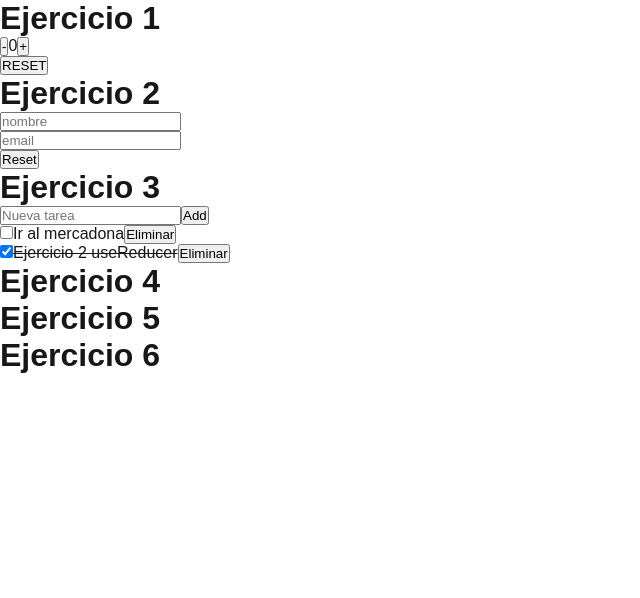
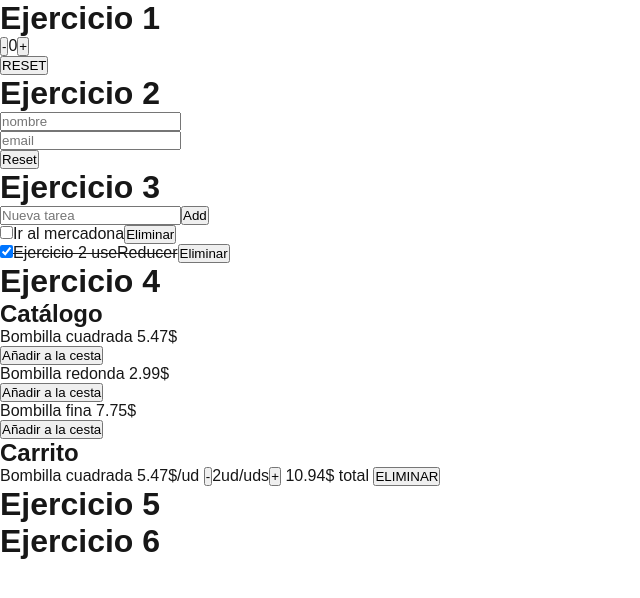
Before and after one commit to julia85310/b_usereducer, a Next.js app: page / in a window 1280 px wide. Shown: the top 598 px of the page, without its empty margins (0-640 px from the left). Built offline with nearby package versions, Linux system fonts and the light colour scheme.

Commit message:
ej 4 done

```diff
--- /dev/null
+++ b/src/app/Cart.js
@@ -0,0 +1,96 @@
+import {useReducer} from "react";
+
+const products = [
+    {
+        id: 1,
+        name: 'Bombilla cuadrada',
+        price: 5.47
+    },
+    {
+        id: 2,
+        name: 'Bombilla redonda',
+        price: 2.99
+    },
+    {
+        id: 3,
+        name: 'Bombilla fina',
+        price: 7.75
+    }
+]
+export default function Cart(){
+    const initialValue = [{
+        id: 1,
+        name: 'Bombilla cuadrada',
+        price: 5.47,
+        quantity: 2
+    }]
+    const [cart, dispatch] = useReducer(cartReducer, initialValue);
+
+    function cartReducer(state, action){
+        switch(action.type){
+            case('handleAdd'):{
+                let existe = false;
+                const newCart = state.map((product) => {
+                    if(product.id == action.product.id){
+                        existe = true;
+                        return {...product, quantity:product.quantity+1}
+                    }else{
+                        return product;
+                    }
+                })
+                if(existe){
+                    return newCart;
+                }else{
+
+                    return [...state, {...action.product, quantity:1}]
+                }
+            }
+            case('handleRemove'):{
+                let desaparece = false;
+                let newCart = state.map((product) => {
+                    if(product.id == action.productId){
+                        if(product.quantity == 1){
+                            desaparece = true
+                        }
+                        return {...product, quantity:product.quantity-1}
+                    }else{
+                        return product;
+                    }
+                })
+                if(desaparece){
+                    newCart = state.filter((product) => product.id != action.productId);
+                }
+                return newCart;
+            }
+            case('handleDelete'):{
+                const newCart = state.filter((product) => product.id != action.productId);
+                return newCart;
+            }
+        }
+    }
+
+    return <div>
+        <h2>Catálogo</h2>
+        <ol>
+            {products.map((product) =>
+            <li key={product.id}>
+                <p>{product.name}{'    '}{product.price}$</p>
+                <button onClick={() => dispatch({type:'handleAdd', product:product})}>Añadir a la cesta</button>
+            </li>
+            )}
+        </ol>
+        <h2>Carrito</h2>
+        <ul>
+            {cart.map((product) =>
+            <li key={product.id}>
+                <p>{product.name}{'    '}{product.price}$/ud{'    '}
+                <button onClick={() => dispatch({type:'handleRemove', productId:product.id})}>-</button>
+                    {product.quantity}ud/uds
+                <button onClick={() => dispatch({type:'handleAdd', product:product})}>+</button>{'    '}
+                    {product.price*product.quantity}$ total{'    '}
+                <button onClick={() => dispatch({type:'handleDelete', productId:product.id})}>ELIMINAR</button></p>
+            </li>
+            )}
+        </ul>
+    </div>
+}
--- a/src/app/page.js
+++ b/src/app/page.js
@@ -2,6 +2,7 @@
 import Counter from './Counter';
 import Form from './Form';
 import TaskList from './TaskList';
+import Cart from './Cart';
 
 export default function Home() {
   return (
@@ -13,6 +14,7 @@ export default function Home() {
       <h1>Ejercicio 3</h1>
       <TaskList></TaskList>
       <h1>Ejercicio 4</h1>
+      <Cart></Cart>
       <h1>Ejercicio 5</h1>
       <h1>Ejercicio 6</h1>
     </div>
```
